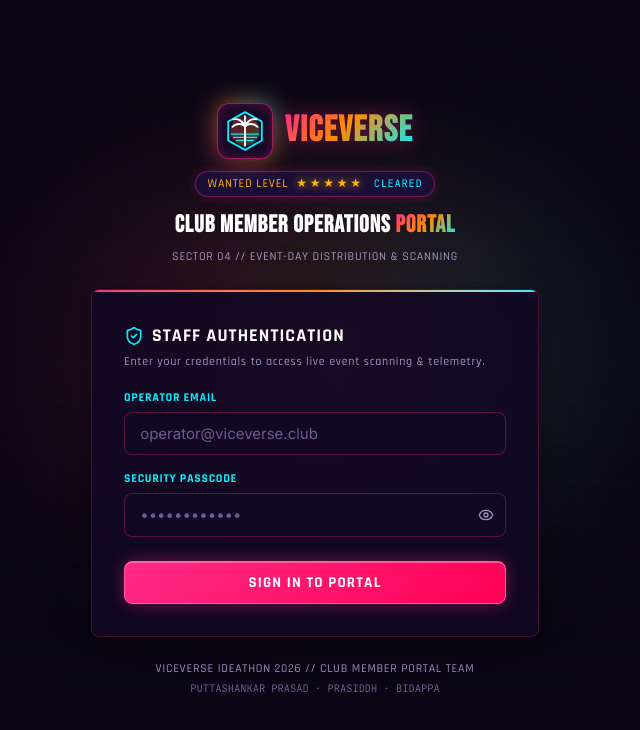
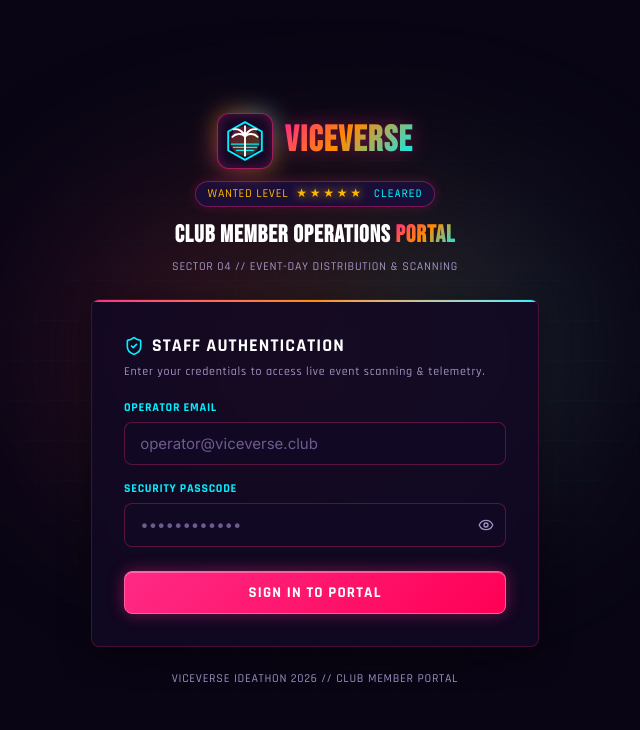
Before and after one commit to PSP-YN/ViceVerse-club-member-portal, a Next.js app: page /login in a window 1280 px wide. Shown: the top 730 px of the page, without its empty margins (325-965 px from the left). Built offline with nearby package versions, Linux system fonts and the light colour scheme.

Commit message:
chore: remove all team credits and unwanted data

```diff
--- a/src/app/admin/operations/page.tsx
+++ b/src/app/admin/operations/page.tsx
@@ -5,8 +5,7 @@ export const metadata = {
 };
 
 export default function AdminOperationsPage() {
-  // Reuse the excellent operations dashboard built by Bidappa,
-  // wrapped in the admin layout context.
+  // Reuse the operations dashboard wrapped in the admin layout context.
   return (
     <div className="max-w-6xl mx-auto space-y-6">
       <div className="bg-[#120924] border border-[#00F0FF]/30 p-4 rounded-xl text-[#00F0FF] font-hud text-xs tracking-wider uppercase mb-8">
--- a/src/app/dashboard/layout.tsx
+++ b/src/app/dashboard/layout.tsx
@@ -159,10 +159,10 @@ export default function DashboardLayout({
 
         <div className="mt-3 px-3 py-2 rounded bg-[#130926] border border-[#FF2A85]/15">
           <p className="font-hud text-[0.65rem] font-bold text-[#00F0FF] uppercase tracking-wider">
-            VICE CITY CREW // TEAM 4
+            VICE CITY CREW
           </p>
           <p className="font-mono text-[0.65rem] text-[#A192C2] mt-0.5">
-            Puttashankar · Prasiddh · Bidappa
+            Event Operations Platform
           </p>
         </div>
       </div>
--- a/src/app/dashboard/operations/page.tsx
+++ b/src/app/dashboard/operations/page.tsx
@@ -156,7 +156,7 @@ export default async function OperationsPage() {
             OPERATIONS <span className="vv-gradient-text">DISPATCH HUB</span>
           </h1>
           <p className="font-hud text-xs text-[#A192C2] tracking-wider uppercase">
-            Bidappa &bull; Operations Dashboard &amp; Audit Log Telemetry Engine
+            Operations Dashboard &amp; Audit Log Telemetry Engine
           </p>
         </div>
 
--- a/src/app/dashboard/scan/scan-content.tsx
+++ b/src/app/dashboard/scan/scan-content.tsx
@@ -137,7 +137,7 @@ export default function ScanContent() {
           TARGET <span className="vv-gradient-text">TEAM SCANNER</span>
         </h1>
         <p className="font-hud text-xs text-[#A192C2] tracking-wider uppercase">
-          Puttashankar Prasad &bull; QR Verification & Entry Fallback Engine
+          QR Verification & Entry Fallback Engine
         </p>
       </div>
 
--- a/src/app/dashboard/team/team-content.tsx
+++ b/src/app/dashboard/team/team-content.tsx
@@ -181,7 +181,7 @@ export default function TeamPageContent() {
                   ...m,
                   [field]: true,
                   [`${activity}_at`]: now,
-                  [`${activity}_by`]: "Puttashankar Prasad",
+                  [`${activity}_by`]: "Event Officer",
                 }
               : m
           ),
@@ -233,7 +233,7 @@ export default function TeamPageContent() {
         </Link>
 
         <span className="font-hud text-xs font-bold text-[#00F0FF] tracking-widest uppercase">
-          DIRECTIVE 02 &bull; PRASIDDH MEMBER TRACKING ENGINE
+          DIRECTIVE 02 &bull; MEMBER TRACKING ENGINE
         </span>
       </div>
 
--- a/src/app/login/page.tsx
+++ b/src/app/login/page.tsx
@@ -201,10 +201,7 @@ export default function LoginPage() {
         {/* Footer info */}
         <div className="text-center space-y-1">
           <p className="font-hud text-xs text-[#A192C2] tracking-wider uppercase">
-            VICEVERSE IDEATHON 2026 // CLUB MEMBER PORTAL TEAM
-          </p>
-          <p className="font-mono text-[0.65rem] text-[#6E5B8E]">
-            PUTTASHANKAR PRASAD · PRASIDDH · BIDAPPA
+            VICEVERSE IDEATHON 2026 // CLUB MEMBER PORTAL
           </p>
         </div>
       </div>
--- a/src/types/index.ts
+++ b/src/types/index.ts
@@ -1,6 +1,5 @@
 // Types for ViceVerse Club Member Portal
 // Team 4 – Club Member Portal
-// Team Lead: Puttashankar Prasad
 
 export interface Team {
   id: string;
```
